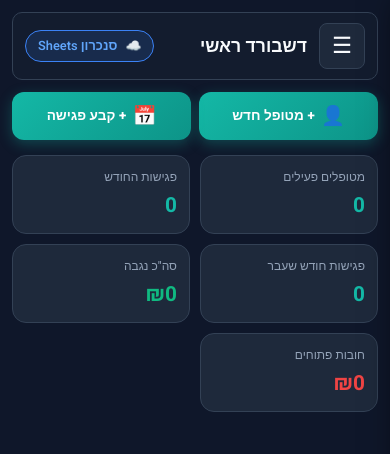
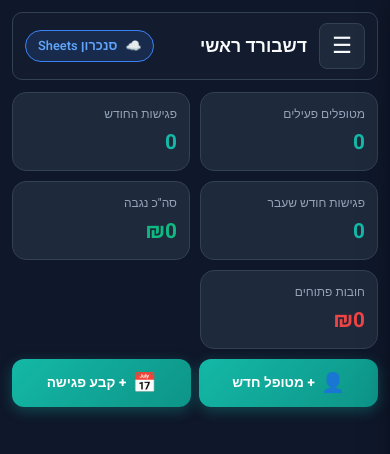
Before and after one commit to puterkov/TheraPay, a plain HTML site: page index.html in a window 390 px wide. Drawn offline with Linux system fonts and the light colour scheme.

Commit message:
Refactor dashboard layout and comments
Updated comments and adjusted margin for dashboard elements.

```diff
--- a/index.html
+++ b/index.html
@@ -197,11 +197,12 @@
             color: var(--success);
         }
 
-        /* Prominent Action Buttons on Dashboard */
+        /* Prominent Action Buttons at Bottom of Dashboard */
         .dashboard-quick-actions {
             display: grid;
             grid-template-columns: repeat(2, 1fr);
             gap: 12px;
+            margin-top: 10px;
             margin-bottom: 20px;
         }
 
@@ -418,6 +419,7 @@
             .dashboard-quick-actions {
                 grid-template-columns: repeat(2, 1fr);
                 gap: 8px;
+                margin-top: 10px;
                 margin-bottom: 15px;
             }
 
@@ -428,7 +430,7 @@
                 gap: 6px;
             }
 
-            .cards-grid { grid-template-columns: repeat(2, 1fr); gap: 10px; margin-bottom: 12px; }
+            .cards-grid { grid-template-columns: repeat(2, 1fr); gap: 10px; margin-bottom: 10px; }
             .card { padding: 12px; }
             .card-title { font-size: 0.75rem; }
             .card-value { font-size: 1.3rem; }
@@ -486,7 +488,16 @@
         <!-- דשבורד -->
         <div id="tab-dashboard" class="tab-section active">
 
-            <!-- כפתורי פעולה מהירה - מופיעים אך ורק בדשבורד! -->
+            <!-- כרטיסיות נתונים ומדדים -->
+            <div class="cards-grid">
+                <div class="card"><div class="card-title">מטופלים פעילים</div><div class="card-value" id="statActivePatients">0</div></div>
+                <div class="card"><div class="card-title">פגישות החודש</div><div class="card-value" id="statThisMonthApps">0</div></div>
+                <div class="card"><div class="card-title">פגישות חודש שעבר</div><div class="card-value" id="statLastMonthApps">0</div></div>
+                <div class="card"><div class="card-title">סה"כ נגבה</div><div class="card-value" style="color:var(--success)" id="statMonthRevenue">₪0</div></div>
+                <div class="card"><div class="card-title">חובות פתוחים</div><div class="card-value" style="color:var(--danger)" id="statPendingPayments">₪0</div></div>
+            </div>
+
+            <!-- כפתורי פעולה מהירה - הועברו לתחתית הדשבורד! -->
             <div class="dashboard-quick-actions">
                 <button class="btn-primary-action" onclick="openPatientModal()">
                     <span style="font-size:1.2rem;">👤</span>
@@ -498,13 +509,6 @@
                 </button>
             </div>
 
-            <div class="cards-grid">
-                <div class="card"><div class="card-title">מטופלים פעילים</div><div class="card-value" id="statActivePatients">0</div></div>
-                <div class="card"><div class="card-title">פגישות החודש</div><div class="card-value" id="statThisMonthApps">0</div></div>
-                <div class="card"><div class="card-title">פגישות חודש שעבר</div><div class="card-value" id="statLastMonthApps">0</div></div>
-                <div class="card"><div class="card-title">סה"כ נגבה</div><div class="card-value" style="color:var(--success)" id="statMonthRevenue">₪0</div></div>
-                <div class="card"><div class="card-title">חובות פתוחים</div><div class="card-value" style="color:var(--danger)" id="statPendingPayments">₪0</div></div>
-            </div>
         </div>
 
         <!-- מטופלים -->
@@ -1037,7 +1041,6 @@
             document.getElementById('pageTitle').innerText = titleMap[tabId] || 'TheraPay';
         }
 
-        /* 📊 חישוב דינמי של מדדי הדשבורד (פגישות החודש + חודש שעבר) */
         function renderStats() {
             const now = new Date();
             const currentYear = now.getFullYear();
```
